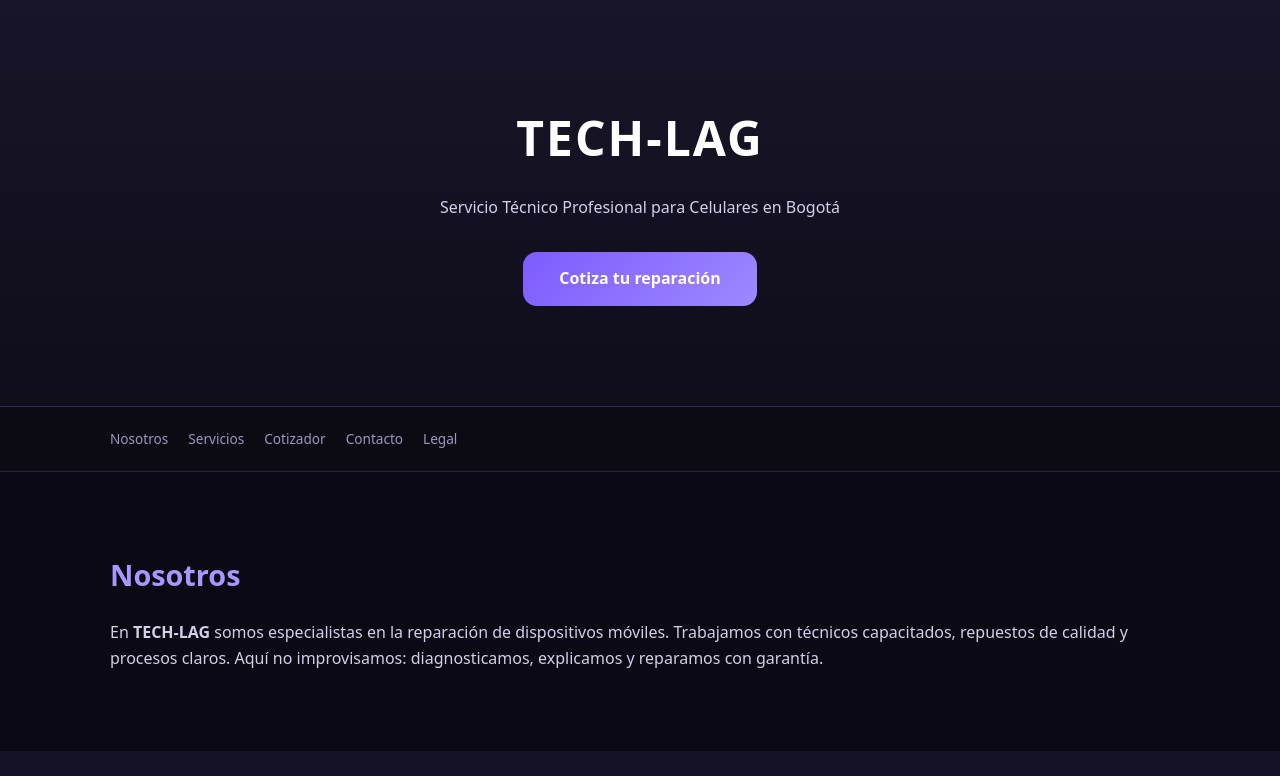
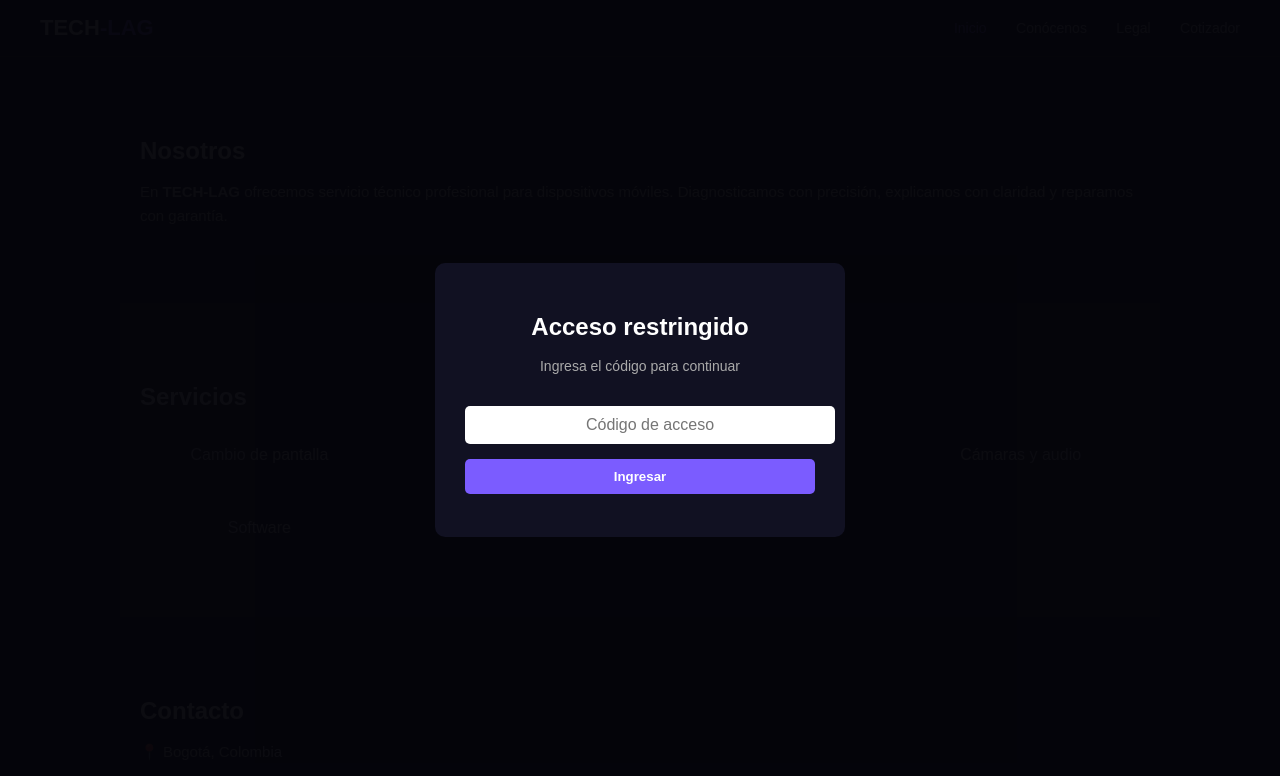
Before and after one commit to Camiproyects/Tech-Lag, a plain HTML site: page index.html in a window 1280 px wide. Shown: the top 776 px of the page. Drawn offline with Linux system fonts and the light colour scheme.

Commit message:
Actualizar index.html

```diff
--- a/index.html
+++ b/index.html
@@ -6,52 +6,216 @@
 
   <title>TECH-LAG | Servicio Técnico de Celulares en Bogotá</title>
 
-  <!-- SEO básico -->
-  <meta name="description" content="TECH-LAG - Servicio técnico profesional para celulares en Bogotá. Reparaciones rápidas, garantía real y cotización en línea.">
-  <meta name="keywords" content="servicio técnico celulares bogotá, reparación celulares, cambio de pantalla, TECH-LAG">
+  <!-- SEO -->
+  <meta name="description" content="TECH-LAG - Servicio técnico profesional para celulares en Bogotá. Reparaciones rápidas y cotización en línea.">
+  <meta name="keywords" content="reparación celulares bogotá, servicio técnico celulares, cambio de pantalla">
 
-  <!-- CSS -->
-  <link rel="stylesheet" href="assets/css/style.css">
+  <style>
+    body {
+      margin: 0;
+      font-family: Arial, Helvetica, sans-serif;
+      background: #0e0e16;
+      color: #ddd;
+    }
+
+    a {
+      text-decoration: none;
+    }
+
+    /* ============================= */
+    /* HEADER */
+    /* ============================= */
+
+    .top-header {
+      background: #0b0b12;
+      border-bottom: 1px solid #1f1f2e;
+    }
+
+    .header-container {
+      max-width: 1200px;
+      margin: auto;
+      padding: 15px 20px;
+      display: flex;
+      justify-content: space-between;
+      align-items: center;
+    }
+
+    .logo {
+      font-size: 22px;
+      font-weight: bold;
+      color: #fff;
+    }
+
+    .logo span {
+      color: #7b5cff;
+    }
+
+    .menu a {
+      color: #cfcfe6;
+      margin-left: 25px;
+      font-size: 14px;
+    }
+
+    .menu a.active {
+      color: #7b5cff;
+    }
+
+    /* ============================= */
+    /* SECCIONES */
+    /* ============================= */
+
+    .section {
+      padding: 60px 20px;
+      max-width: 1000px;
+      margin: auto;
+    }
+
+    .section.dark {
+      background: #121224;
+    }
+
+    h2 {
+      color: #fff;
+      margin-bottom: 15px;
+    }
+
+    p {
+      line-height: 1.6;
+      font-size: 15px;
+    }
+
+    .grid {
+      display: grid;
+      grid-template-columns: repeat(auto-fit, minmax(200px, 1fr));
+      gap: 15px;
+    }
+
+    .card {
+      background: #1a1a2f;
+      padding: 20px;
+      border-radius: 8px;
+      text-align: center;
+    }
+
+    /* ============================= */
+    /* FOOTER */
+    /* ============================= */
+
+    .footer {
+      background: #0b0b12;
+      padding: 20px;
+      text-align: center;
+      font-size: 14px;
+    }
+
+    .footer a {
+      color: #7b5cff;
+    }
+
+    /* ============================= */
+    /* BLOQUEO DE ACCESO */
+    /* ============================= */
+
+    #access-lock {
+      position: fixed;
+      inset: 0;
+      background: rgba(5, 5, 10, 0.97);
+      display: flex;
+      justify-content: center;
+      align-items: center;
+      z-index: 9999;
+    }
+
+    .access-box {
+      background: #111122;
+      padding: 30px;
+      border-radius: 10px;
+      text-align: center;
+      width: 90%;
+      max-width: 350px;
+    }
+
+    .access-box h2 {
+      color: #fff;
+      margin-bottom: 10px;
+    }
+
+    .access-box p {
+      color: #aaa;
+      font-size: 14px;
+    }
+
+    .access-box input {
+      width: 100%;
+      padding: 10px;
+      margin-top: 15px;
+      border-radius: 5px;
+      border: none;
+      text-align: center;
+      font-size: 16px;
+    }
+
+    .access-box button {
+      margin-top: 15px;
+      width: 100%;
+      padding: 10px;
+      background: #7b5cff;
+      border: none;
+      color: #fff;
+      font-weight: bold;
+      border-radius: 5px;
+      cursor: pointer;
+    }
+
+    #error-msg {
+      color: #ff4d4d;
+      margin-top: 10px;
+      font-size: 13px;
+    }
+  </style>
 </head>
+
 <body>
 
+<!-- BLOQUEO DE ACCESO -->
+<div id="access-lock">
+  <div class="access-box">
+    <h2>Acceso restringido</h2>
+    <p>Ingresa el código para continuar</p>
+    <input type="password" id="access-code" placeholder="Código de acceso">
+    <button onclick="verificarAcceso()">Ingresar</button>
+    <p id="error-msg"></p>
+  </div>
+</div>
+
 <!-- HEADER -->
-  <header class="header">
-    <div class="container">
-      <h1>TECH-LAG</h1>
-      <p>Servicio Técnico Profesional para Celulares en Bogotá</p>
-      <a href="cotizador.html" class="btn">Cotiza tu reparación</a>
+<header class="top-header">
+  <div class="header-container">
+    <div class="logo">
+      TECH<span>-LAG</span>
+    </div>
+
+    <nav class="menu">
+      <a href="#" class="active">Inicio</a>
+      <a href="#nosotros">Conócenos</a>
+      <a href="legal/terminos.html">Legal</a>
+      <a href="cotizador.html">Cotizador</a>
+    </nav>
   </div>
 </header>
 
-  <!-- NAV -->
-  <nav class="nav">
-    <div class="container">
-      <a href="#nosotros">Nosotros</a>
-      <a href="#servicios">Servicios</a>
-      <a href="cotizador.html">Cotizador</a>
-      <a href="#contacto">Contacto</a>
-      <a href="legal/terminos.html">Legal</a>
-    </div>
-  </nav>
-
 <!-- NOSOTROS -->
 <section id="nosotros" class="section">
-    <div class="container">
   <h2>Nosotros</h2>
   <p>
-        En <strong>TECH-LAG</strong> somos especialistas en la reparación de dispositivos móviles.
-        Trabajamos con técnicos capacitados, repuestos de calidad y procesos claros.
-        Aquí no improvisamos: diagnosticamos, explicamos y reparamos con garantía.
+    En <strong>TECH-LAG</strong> ofrecemos servicio técnico profesional para dispositivos móviles.
+    Diagnosticamos con precisión, explicamos con claridad y reparamos con garantía.
   </p>
-    </div>
 </section>
 
 <!-- SERVICIOS -->
-  <section id="servicios" class="section dark">
-    <div class="container">
+<section class="section dark">
   <h2>Servicios</h2>
-
   <div class="grid">
     <div class="card">Cambio de pantalla</div>
     <div class="card">Cambio de batería</div>
@@ -59,41 +223,35 @@
     <div class="card">Cámaras y audio</div>
     <div class="card">Software</div>
     <div class="card">Diagnóstico técnico</div>
-        <div class="card">OTROS?? Contactanos!!</div>
-      </div>
-    </div>
-  </section>
-
-  <!-- FIDELIZACIÓN -->
-  <section class="section">
-    <div class="container">
-      <h2>Programa TECH-POINTS</h2>
-      <p>
-        Cada reparación suma puntos.
-        Los TECH-POINTS se canjean por descuentos y beneficios reales.
-      </p>
   </div>
 </section>
 
 <!-- CONTACTO -->
-  <section id="contacto" class="section dark">
-    <div class="container">
+<section class="section">
   <h2>Contacto</h2>
   <p>📍 Bogotá, Colombia</p>
   <p>📲 Atención por WhatsApp</p>
-    </div>
 </section>
 
 <!-- FOOTER -->
 <footer class="footer">
-    <div class="container">
   <p>© TECH-LAG | Servicio Técnico Profesional en Bogotá</p>
-      <a href="legal/terminos.html">Términos y Condiciones</a> |
-      <a href="legal/privacidad.html">Política de Privacidad</a>
-    </div>
+  <a href="legal/terminos.html">Términos</a> |
+  <a href="legal/privacidad.html">Privacidad</a>
 </footer>
 
-  <!-- JS -->
-  <!-- <script src="assets/js/main.js"></script> -->
+<script>
+function verificarAcceso() {
+  const code = document.getElementById("access-code").value;
+  const error = document.getElementById("error-msg");
+
+  if (code === "005") {
+    document.getElementById("access-lock").style.display = "none";
+  } else {
+    error.textContent = "Código incorrecto";
+  }
+}
+</script>
+
 </body>
 </html>
```
Lines whose indentation alone changed are shown as unchanged.
